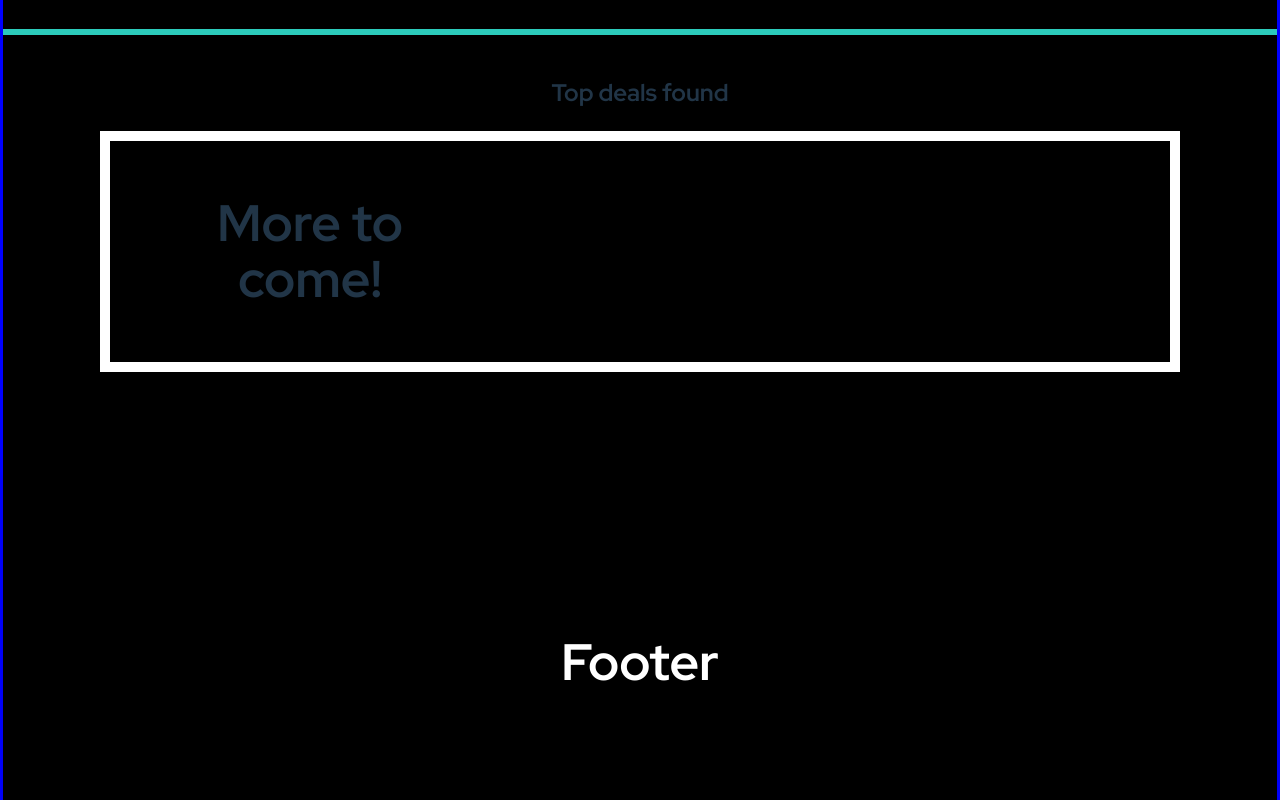
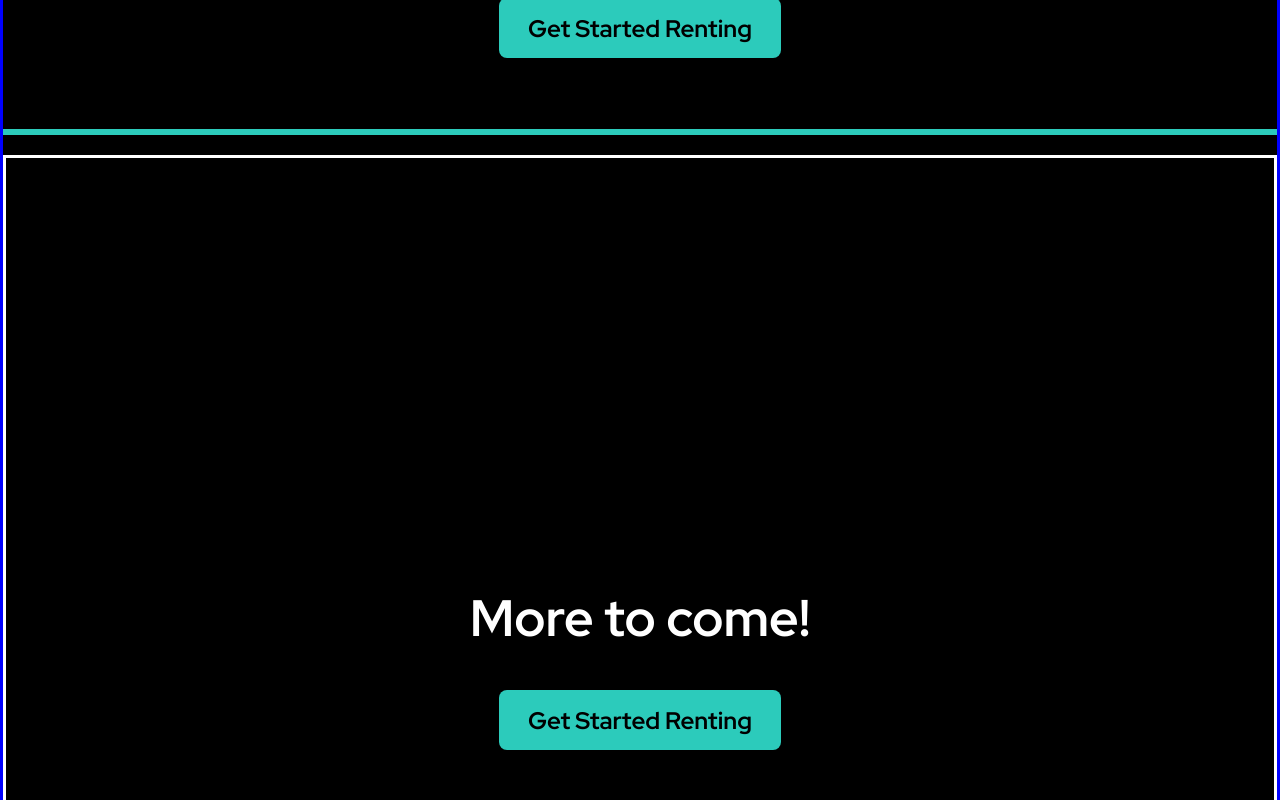
Before and after one commit to Jbab87/my-website, a React (Vite) app: page / in a window 1280 px wide. Shown: the part 500-1300 px from the top of the page. Built offline with nearby package versions, Linux system fonts and the light colour scheme.

Commit message:
This commit styles the home page more and adds a link to the website

```diff
--- a/src/components/Footer/Footer.css
+++ b/src/components/Footer/Footer.css
@@ -6,6 +6,8 @@ height: 360px;
   background-color: black;
   padding: 10px 20px;
   box-shadow: 0 4px 6px rgba(0, 0, 0, 0.1);
+  border-top: solid #2ccbbb 6px;
+
 
 
 }
--- a/src/components/Hero/Hero.css
+++ b/src/components/Hero/Hero.css
@@ -1,18 +1,19 @@
 .hero-container {
   border-bottom: solid #2ccbbb 6px;
   display: flex;
+  flex-direction: column;
   /* background-image: url('../../assets/PXL_20240524_133656753.PORTRAIT.ORIGINAL.jpg');
   background-position: center;
   background-repeat: no-repeat;
   background-size: cover; */
   align-items: center;
   justify-content: center;
-  height: 400px;
+  height: 500px;
   margin-bottom: 20px;
 }
 
 .hero-title-ctr {
-  border: solid white;
+  /* border: solid white; */
   width: 900px;
   padding: 10px;
 }
@@ -26,3 +27,21 @@
   color: white;
   font-weight: 300;
 }
+
+.btn-ctr {
+  margin-top: 10px;
+}
+
+.btn {
+  border: none;
+  display: flex;
+  background-color: #2ccbbb;
+  font-size: x-large;
+  font-weight: bold;
+  height: 60px;
+}
+
+.btn:hover {
+  background-color: #2ccbbb95;
+  transition: background-color 0.6s;
+}
--- a/src/components/Hero/Hero.tsx
+++ b/src/components/Hero/Hero.tsx
@@ -4,6 +4,11 @@ import camera from '../../assets/PXL_20240524_133656753.PORTRAIT.ORIGINAL.jpg'
 
 function Hero() {
   const [] = useState(0)
+  const element = document.getElementsByClassName("footer-header");
+
+  const scrollToLink = () => {
+    element[0].scrollIntoView({behavior: 'smooth'})
+  }
 
   return (
       <div className='hero-container'>
@@ -12,6 +17,9 @@ function Hero() {
         <h1 className='hero-title'>Discover great deals by <i>Renting</i> instead of buying </h1>
         <h2 className='hero-subtitle'>Get what you need just for the moment, and not a bit more</h2>
         </div>
+        <div className='btn-ctr'>
+        <a><button onClick={scrollToLink} className='btn'> Get Started Renting</button></a>
+        </div>
       </div>
 
   )
--- a/src/components/ProductLink/ProductLink.css
+++ b/src/components/ProductLink/ProductLink.css
@@ -1,91 +1,23 @@
-.productlist-container {
-  border: solid white 10px;
-  margin: auto;
-  display: grid;
-  grid-template-columns: 300px 300px 300px ;
-  gap: 30px;
-  align-items: center;
-  justify-content: center;
-  width: 80%;
-  margin-bottom: 100px;
-  padding: 20px;
-  flex: 1;
-
-}
-
-.product-card {
-  /* border: solid black; */
-  width: 300px;
-  height: 400px;
-}
-
-
-.image-container{
-  /* border: solid black; */
-  border-radius: 2%;
-  /* padding: 10px; */
-  height: 250px;
+.outlet-ctr {
+  border: solid white;
+  height: 2000px;
   display: flex;
   flex-direction: column;
-  justify-content: center;
+  justify-content: end;
   align-items: center;
-  background-color: rgb(182, 182, 182);
-  margin-bottom: 5px;
-  box-shadow: 1px 1px 5px;
-  color: black;
+
 
 
 }
 
-.product-image {
-  border-radius: 4%;
-  width: 100%;
+.fatllama-link-ctr{
+  border-bottom: solid white 10px;
+  display: flex;
+  flex-direction: column;
+  align-items: center;
+  justify-content: center;
+  width: 70%;
   height: 100%;
-  margin: auto;
-  background-image: url('../../assets/PXL_20240524_133656753.PORTRAIT.ORIGINAL.jpg');
-  background-size: cover;
-  background-repeat: no-repeat;
-  background-position: center;
+  color: white;
 
 }
-
-.product-info {
-  /* border: solid black; */
-  display: flex;
-  flex-direction: column;
-  background-color: white;
-  align-items: baseline;
-  width: 80%;
-  height: 90px;
-  margin-top: 0%;
-
-
-}
-
-.product-info h3 {
-  /* border: solid black; */
-  margin-top: 10px;
-  margin-bottom: -15px;
-}
-.product-info p {
-  /* border: solid black; */
-  font-weight: bold;
-
-}
-
-@media (max-width: 1200px)  {
-  .productlist-container {
-    grid-template-columns: 300px 300px;
-
-
-}
-}
-
-
-@media (max-width: 768px)  {
-  .productlist-container {
-    grid-template-columns: 300px;
-
-
-}
-}
--- a/src/components/ProductLink/ProductLink.tsx
+++ b/src/components/ProductLink/ProductLink.tsx
@@ -23,12 +23,20 @@ let x =  productList.map((product) => {
   })
 
   return (
-    <>
-    <h2>Top deals found</h2>
-        <div className='productlist-container'>
+    <div className='outlet-ctr'>
+        <div className='fatllama-link-ctr'>
           <h1>More to come!</h1>
+          <div className='btn-ctr'>
+        <a href='#'><button className='btn'> Get Started Renting</button></a>
+        </div>
       </div>
-      </>
+      <div className='fatllama-link-ctr'>
+          <h1>More to come!</h1>
+          <div className='btn-ctr'>
+        <a href='https://fatllama.com/'><button className='btn'> Get Started Renting</button></a>
+        </div>
+      </div>
+    </div>
   )
 }
 
```
